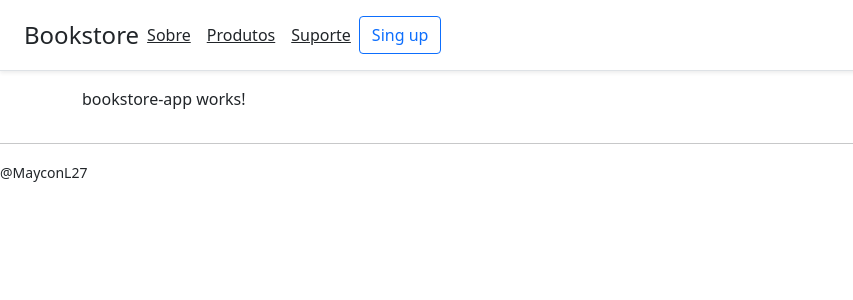
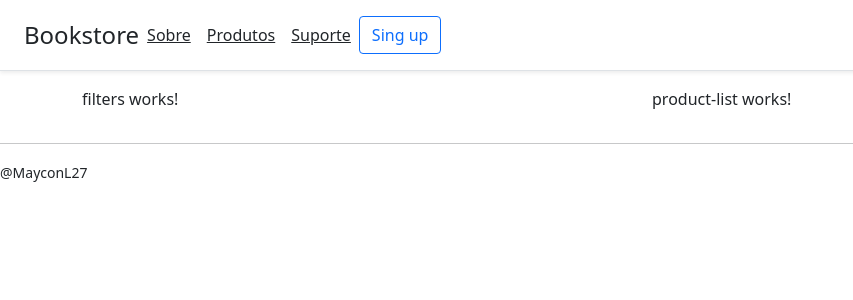
Before and after one commit to MayconL27/E-commerce-Angular, an Angular app: page / in a window 1280 px wide. Shown: the top 300 px of the page, without its empty margins (0-853 px from the left). Built offline with nearby package versions, Linux system fonts and the light colour scheme.

Commit message:
filters e product-list

```diff
--- a/src/app/components/bookstore-app/bookstore-app.component.html
+++ b/src/app/components/bookstore-app/bookstore-app.component.html
@@ -1 +1,9 @@
-<p>bookstore-app works!</p>
+<div class="row">
+    <div class="col">
+        <app-filters></app-filters>
+
+    </div>
+    <div class="col">
+        <app-product-list></app-product-list>
+    </div>
+</div>
```
